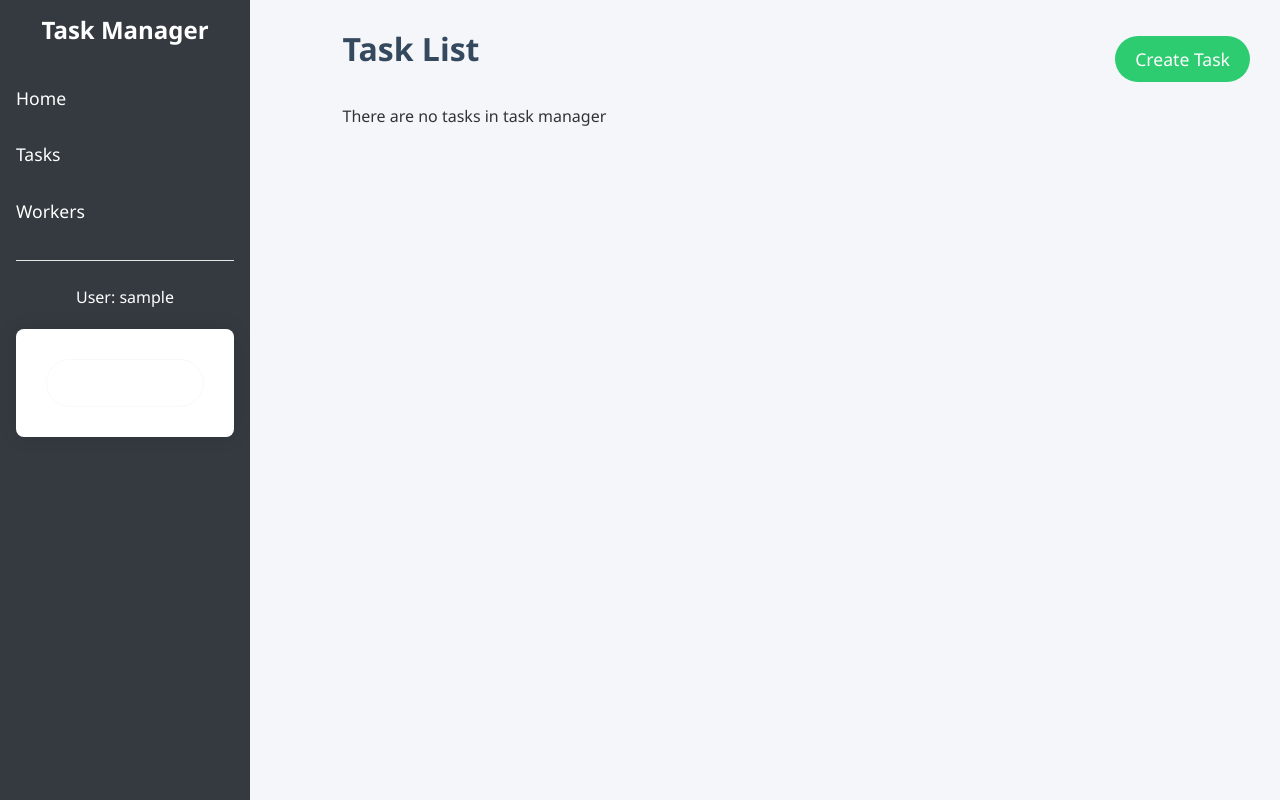
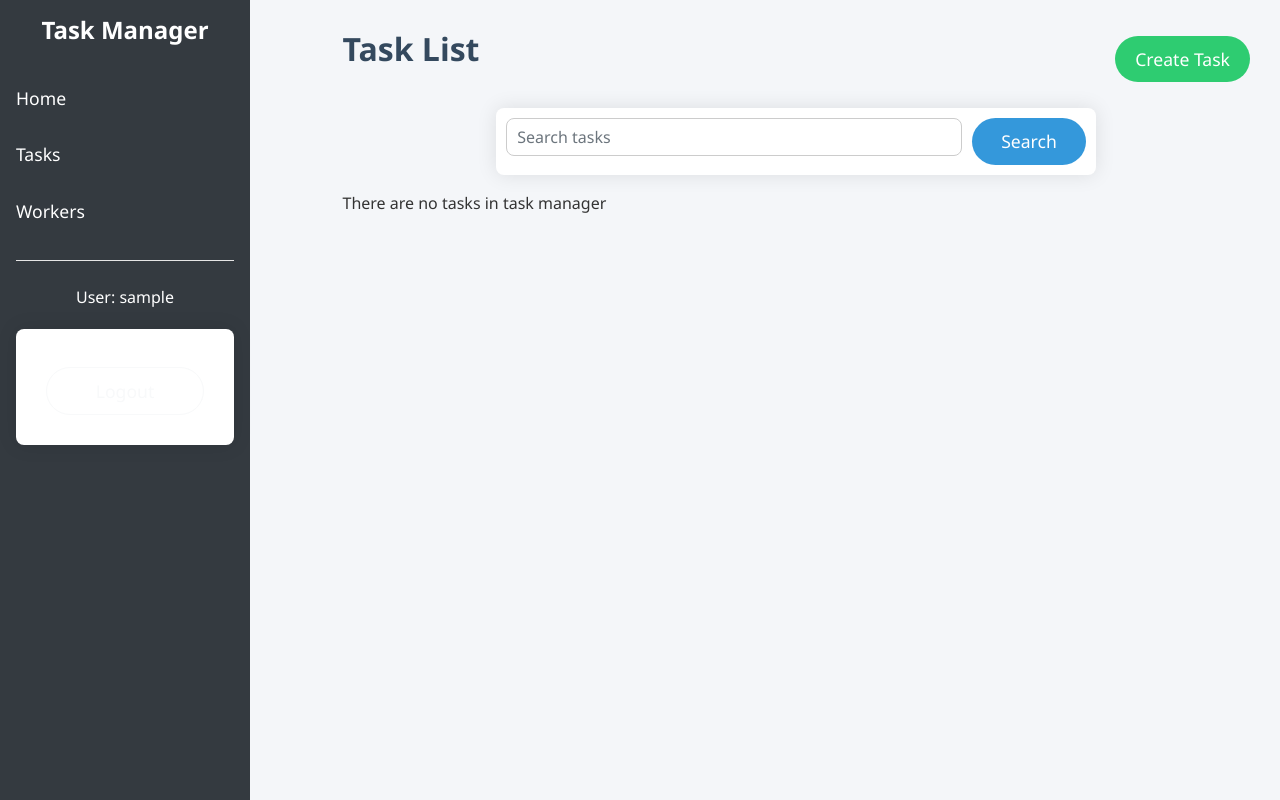
Before and after one commit to Claymore-AI/Task-manager, a Django app: page /tasks/ in a window 1280 px wide. Run offline with Django 5.2, Linux system fonts and the light colour scheme; the visitor is signed in with stand-in values (Sample User, id 1); data that the repository does not hold is empty.

Commit message:
add search for task and update worker

```diff
--- a/static/css/styles.css
+++ b/static/css/styles.css
@@ -72,17 +72,17 @@ h1, h2, h3, h4 {
   color: #e67e22 !important;
 }
 
-/* Стили для кнопок */
+/* Стилі для кнопок */
 .btn {
   font-size: 1.1em;
   border-radius: 30px;
   padding: 10px 20px;
   transition: background-color 0.3s ease;
+  border: none; /* Прибирає можливий бордер */
 }
 
 .btn-primary {
   background-color: #3498db;
-  border: none;
 }
 
 .btn-primary:hover {
@@ -91,7 +91,6 @@ h1, h2, h3, h4 {
 
 .btn-success {
   background-color: #2ecc71;
-  border: none;
 }
 
 .btn-success:hover {
@@ -100,7 +99,6 @@ h1, h2, h3, h4 {
 
 .btn-danger {
   background-color: #e74c3c;
-  border: none;
 }
 
 .btn-danger:hover {
@@ -114,6 +112,17 @@ h1, h2, h3, h4 {
 
 .btn-link:hover {
   color: #e67e22;
+}
+
+.btn-outline-light {
+  background-color: transparent;
+  color: #f8f9fa;
+  border: 1px solid #f8f9fa; /* Легкий контур */
+}
+
+.btn-outline-light:hover {
+  background-color: #f8f9fa;
+  color: #2c3e50;
 }
 
 /* Стилі для основного контенту */
@@ -222,3 +231,17 @@ ul.list-group-item .btn {
     font-size: 1em;
   }
 }
+form.d-flex {
+  max-width: 600px;
+  margin: 20px auto;
+  padding: 10px;
+}
+
+form.d-flex input {
+  width: 80%;
+  margin-right: 10px;
+}
+
+form.d-flex button {
+  width: 20%;
+}
--- a/task_manager/views.py
+++ b/task_manager/views.py
@@ -17,7 +17,13 @@ class TaskListView(LoginRequiredMixin, ListView):
     paginate_by = 6
 
     def get_queryset(self):
-        return Task.objects.order_by("priority", "deadline")
+        queryset = Task.objects.order_by("priority", "deadline")
+        search_query = self.request.GET.get("search", "")
+        if search_query:
+            queryset = queryset.filter(name__icontains=search_query)
+        return queryset
+
+
 
 class TaskUpdateView(generic.UpdateView):
     model = Task
@@ -41,7 +47,7 @@ class SignUpView(CreateView):
     success_url = reverse_lazy('login')
 
 
-class WorkerListView(ListView):
+class WorkerListView(LoginRequiredMixin, ListView):
     model = Worker
     template_name = "task_manager/worker_list.html"
     context_object_name = "worker_list"
--- a/templates/includes/sidebar.html
+++ b/templates/includes/sidebar.html
@@ -20,7 +20,7 @@
       <p class="text-center text-white">User: {{ user.username }}</p>
       <form method="post" action="{% url 'logout' %}">
         {% csrf_token %}
-        <button type="submit" class="btn btn-outline-light w-100 text-white bg-transparent">Logout</button>
+        <button type="submit" class="btn btn-outline-light w-100 mt-2">Logout</button>
       </form>
     {% endif %}
   </div>
--- a/templates/task_manager/task_list.html
+++ b/templates/task_manager/task_list.html
@@ -7,6 +7,11 @@
       <a href="{% url 'task_manager:task-create' %}" class="btn btn-success">Create Task</a>
     {% endif %}
   </div>
+
+  <form method="get" class="d-flex mb-3">
+    <input type="text" name="search" class="form-control me-2" placeholder="Search tasks" value="{{ request.GET.search }}">
+    <button type="submit" class="btn btn-primary">Search</button>
+  </form>
 
   {% if task_list %}
     <ul class="list-group">
--- a/templates/task_manager/worker_list.html
+++ b/templates/task_manager/worker_list.html
@@ -1,7 +1,10 @@
 {% extends 'base.html' %}
+
 {% block content %}
   <div class="container">
     <h2>Workers</h2>
+
+    {% if user.is_authenticated %}
       <table class="table table-striped">
         <thead>
         <tr>
@@ -26,5 +29,8 @@
         {% endfor %}
         </tbody>
       </table>
+    {% else %}
+      <p>You need to <a href="{% url 'login' %}">log in</a> to view and manage workers.</p>
+    {% endif %}
   </div>
 {% endblock %}
```
Lines whose indentation alone changed are shown as unchanged.
